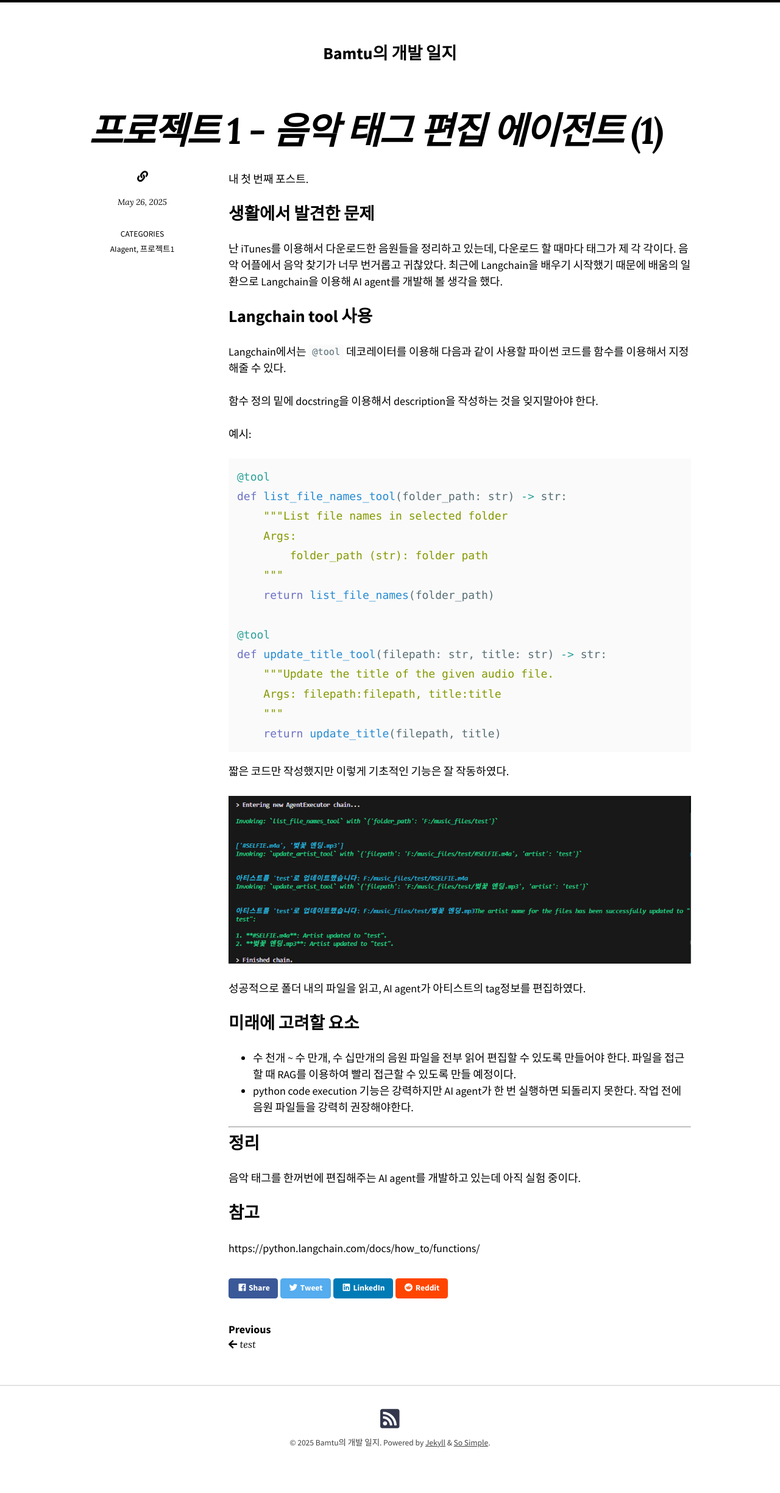
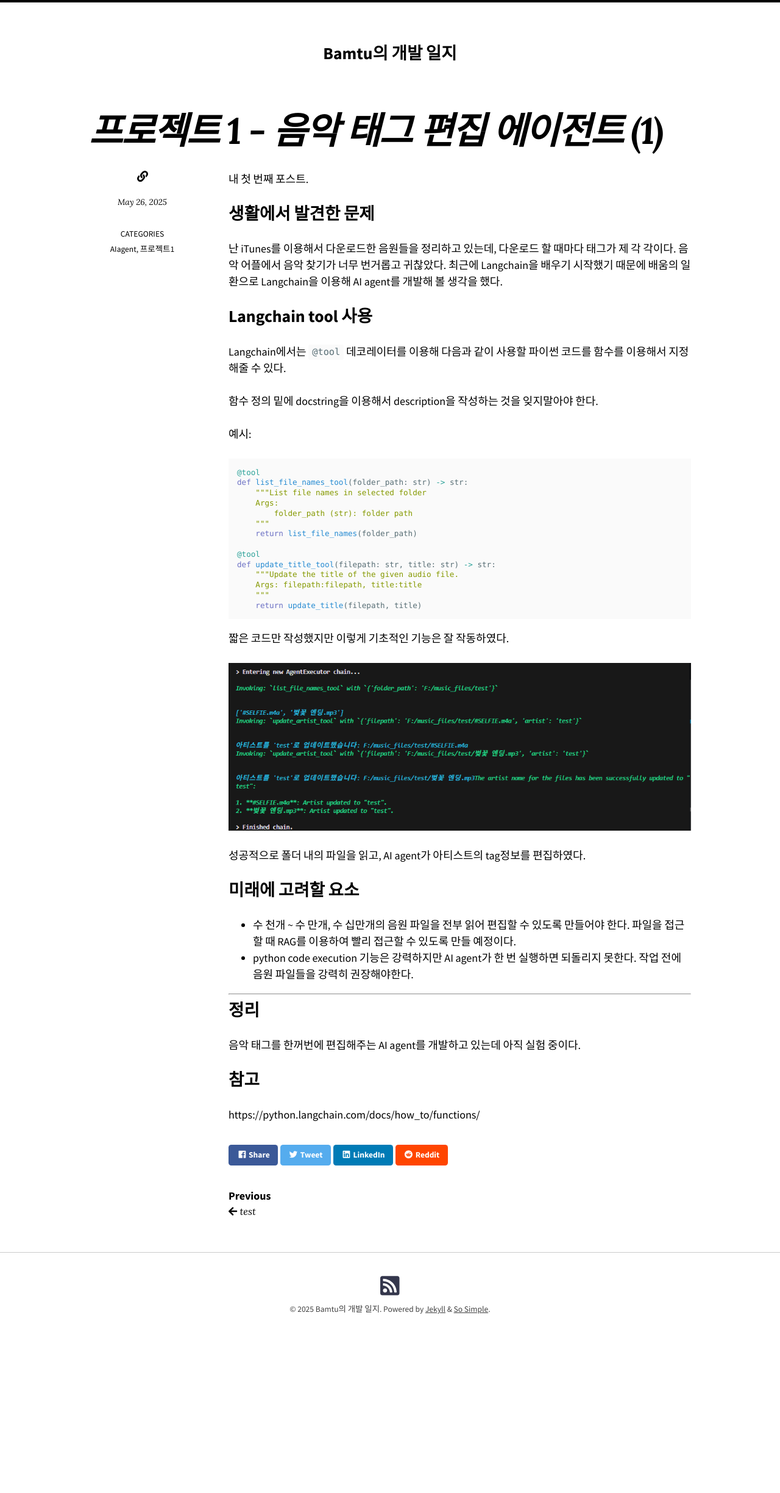
Before and after one commit to bamtu/bamtu.github.io, a Jekyll site: the page built from _posts/2025-05-26-프로젝트-1---음악-태그-편집-에이전트.md, in a window 1280 px wide. Shown: the whole page at 61% size. Built offline with Jekyll 4.4.1, drawn with Linux system fonts in a browser that asks for light colours; nearby versions of some CDN libraries; comment, search, counter and statistics services are not loaded; after the commit the page ends 2230 px from its top, so only the background shows below that.

Commit message:
code size in code fence

```diff
--- a/_sass/so-simple/_reset.scss
+++ b/_sass/so-simple/_reset.scss
@@ -187,7 +187,7 @@
 kbd,
 samp {
   font-family: monospace, monospace; /* 1 */
-  font-size: 1rem; /* 2 */
+  font-size: 0.7rem; /* 2 */ // 코드의 폰트사이즈 조절
 }
 
 /**
--- a/_sass/so-simple/_syntax-highlighting.scss
+++ b/_sass/so-simple/_syntax-highlighting.scss
@@ -18,7 +18,7 @@
   position: relative;
   margin-bottom: 1em;
   font-family: $monospace-font-family;
-  line-height: 1.8;
+  line-height: 1.2;  // 폰트의 줄 높이 설정
 
   > pre,
   pre.highlight {
```
